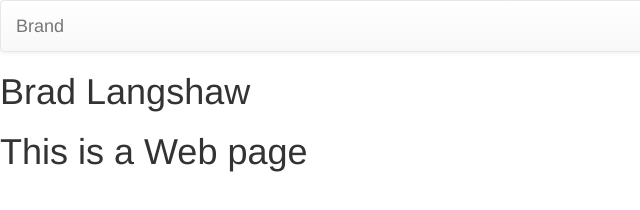
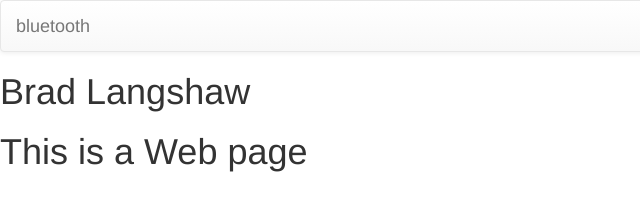
Before and after one commit to brad-langshaw/COMP1073-Lesson-4, a plain HTML site: page index.html in a window 1280 px wide. Shown: the full height of the page, 0-640 px from the left. Drawn offline with Linux system fonts and the light colour scheme.

```diff
--- a/index.html
+++ b/index.html
@@ -25,7 +25,7 @@
 					<span class="icon-bar"></span>
 					<span class="icon-bar"></span>
 				</button>
-				<a class="navbar-brand" href="#">Brand</a>
+				<a class="navbar-brand" href="#">bluetooth</a>
 			</div>
 
 			<!-- Collect the nav links, forms, and other content for toggling -->
```
